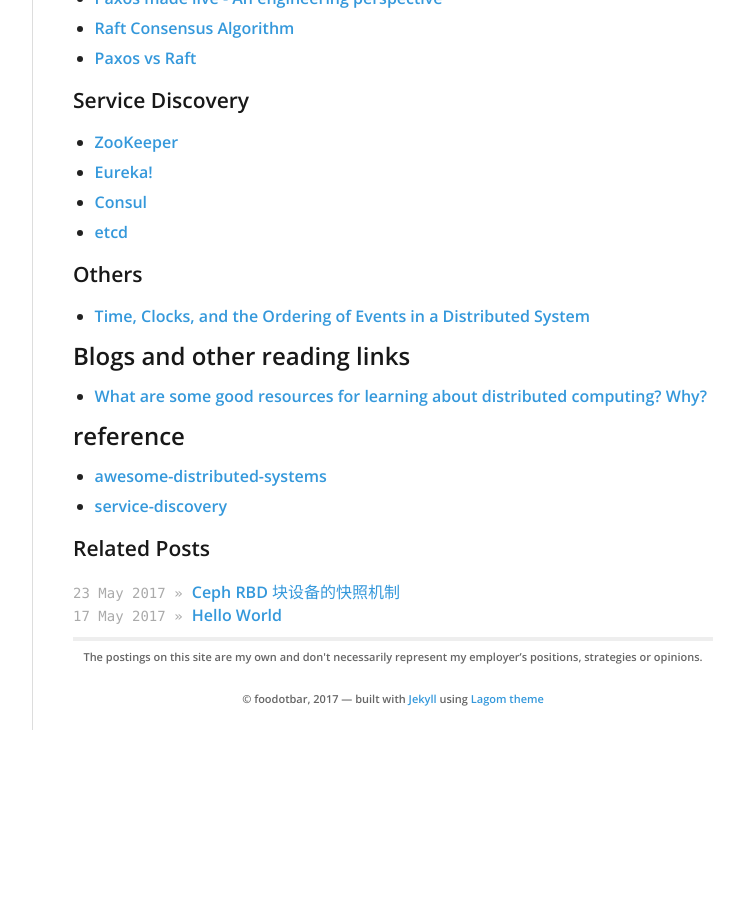
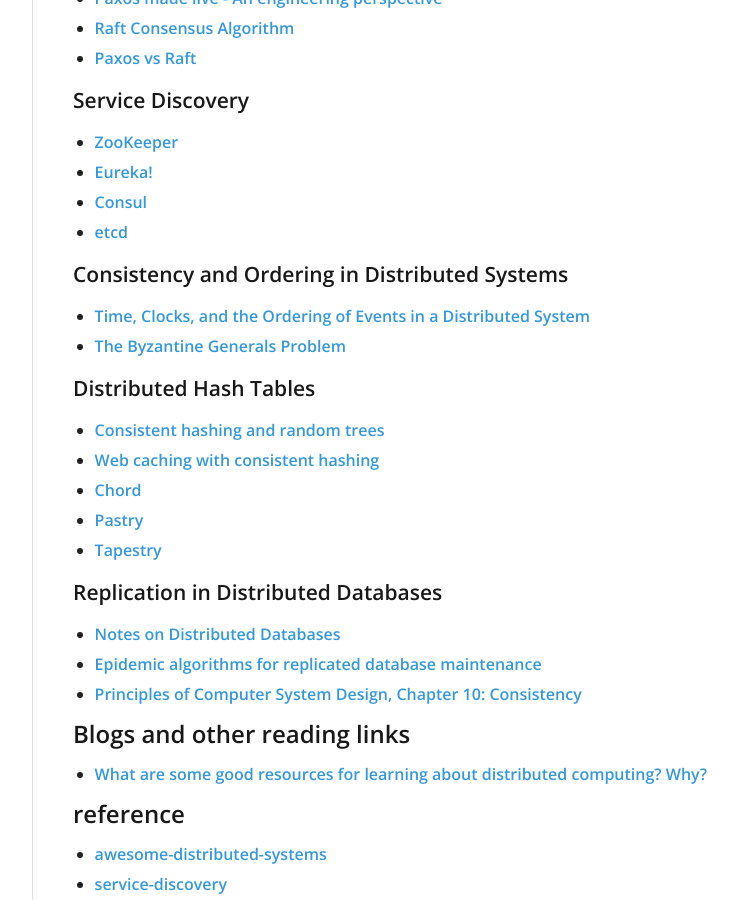
Before and after one commit to foodotbar/foodotbar.github.io, a Jekyll site: the page built from _posts/2017-07-02-Introduction-to-Distributed-System.md, in a window 1280 px wide and 900 px high, scrolled down 2023 px. Shown: the whole window, without its empty margins (378-1122 px from the left). Built offline with Jekyll 4.4.1, drawn with Linux system fonts in a browser that asks for light colours; nearby versions of some CDN libraries; before the commit the page ends 2753 px from its top, so only the background shows below that.

Commit message:
add a little

```diff
--- a/_posts/2017-07-02-Introduction-to-Distributed-System.md
+++ b/_posts/2017-07-02-Introduction-to-Distributed-System.md
@@ -76,8 +76,21 @@
 * [Consul](https://www.consul.io/)
 * [etcd](https://github.com/coreos/etcd)
 
-### Others
+### Consistency and Ordering in Distributed Systems
 * [Time, Clocks, and the Ordering of Events in a Distributed System](http://research.microsoft.com/en-us/um/people/lamport/pubs/time-clocks.pdf)
+* [The Byzantine Generals Problem](https://www.microsoft.com/en-us/research/publication/byzantine-generals-problem/)
+
+### Distributed Hash Tables
+* [Consistent hashing and random trees](https://www.akamai.com/es/es/multimedia/documents/technical-publication/consistent-hashing-and-random-trees-distributed-caching-protocols-for-relieving-hot-spots-on-the-world-wide-web-technical-publication.pdf)
+* [Web caching with consistent hashing](http://www.cs.columbia.edu/~asherman/papers/cachePaper.pdf)
+* [Chord](https://github.com/sit/dht/wiki)
+* [Pastry](http://rowstron.azurewebsites.net/PAST/pastry.pdf)
+* [Tapestry](https://pdos.csail.mit.edu/~strib/docs/tapestry/tapestry_jsac03.pdf)
+
+### Replication in Distributed Databases
+* [Notes on Distributed Databases](http://domino.research.ibm.com/library/cyberdig.nsf/papers/A776EC17FC2FCE73852579F100578964/$File/RJ2571.pdf)
+* [ Epidemic algorithms for replicated database maintenance](https://pdfs.semanticscholar.org/49ed/15db181c74c7067ec01800fb5392411c868c.pdf)
+* [Principles of Computer System Design, Chapter 10: Consistency](https://ocw.mit.edu/resources/res-6-004-principles-of-computer-system-design-an-introduction-spring-2009/online-textbook/part_ii_open_5_0.pdf)
 
 ## Blogs and other reading links
 * [What are some good resources for learning about distributed computing? Why?](https://www.quora.com/What-are-some-good-resources-for-learning-about-distributed-computing-Why)
```
